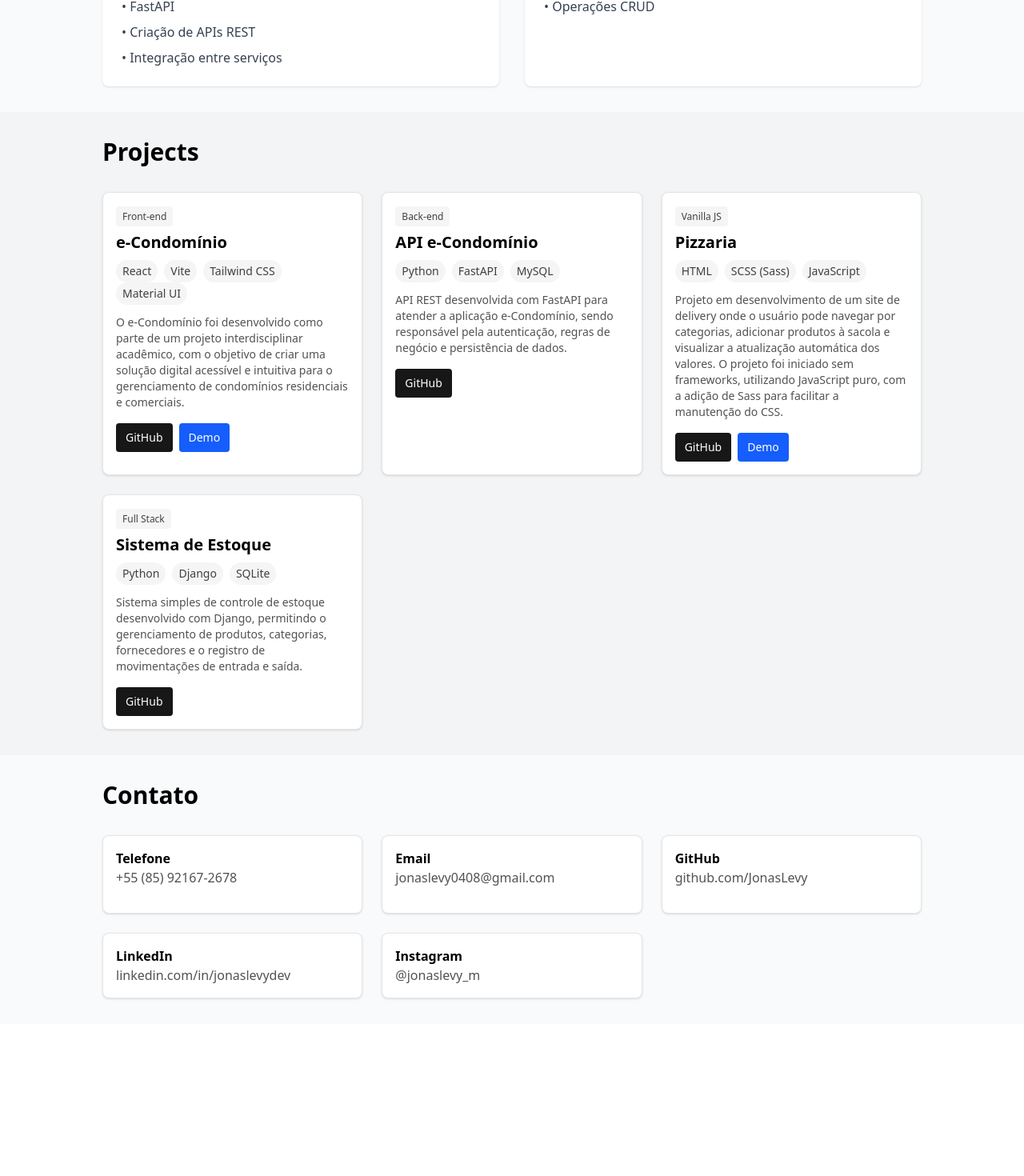
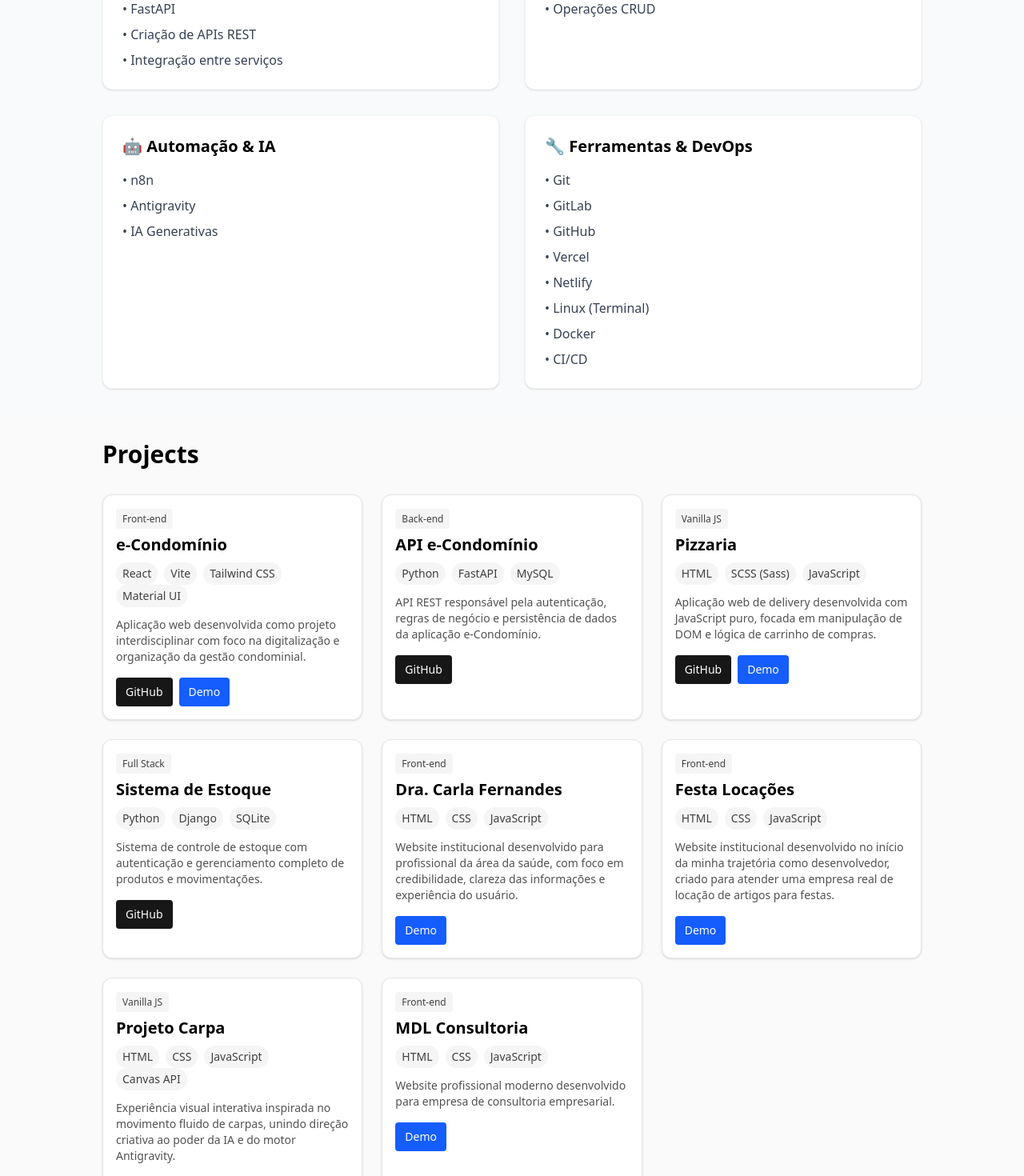
Before and after one commit to JonasLevy/portfolio, a React (Vite) app: page / in a window 1280 px wide. Shown: the part 1132-2602 px from the top of the page at 80% size. Before the commit the page ends 2412 px from the top, so only its background shows below. Built offline with nearby package versions, Linux system fonts and the light colour scheme.

Commit message:
atualizações

```diff
--- a/src/App.tsx
+++ b/src/App.tsx
@@ -7,7 +7,7 @@ import Contact from "./components/Contact";
 
 function App() {
   return (
-    <div className="w-full min-h-screen bg-gray-100">
+    <div className="w-full min-h-screen bg-[#fafafa]">
       <Header />
       <About />
       <Skills />
--- a/src/components/Contact.tsx
+++ b/src/components/Contact.tsx
@@ -26,9 +26,9 @@ const Contact: React.FC = () => {
       },
       {
         label: "Instagram",
-        value: "@jonaslevy_m",
+        value: "@jonaslevydev",
         icon: "📸",
-        url: "https://instagram.com/jonaslevy_m",
+        url: "https://instagram.com/jonaslevydev",
       },
     ];
 
--- a/src/components/Header.tsx
+++ b/src/components/Header.tsx
@@ -1,6 +1,6 @@
 const Header = () => {
   return (
-    <header className="pt-4 pb-4 pl-8 pr-8 w-full flex justify-between items-center bg-gray-300 rounded-b-xl max-md:flex-col gap-2">
+    <header className="sticky top-0 z-50 pt-4 pb-4 pl-8 pr-8 w-full flex justify-between items-center bg-gray-300 rounded-b-xl max-md:flex-col gap-2 shadow-sm">
       <div>
         <h1 className=" text-3xl font-bold">Jonas Levy</h1>
       </div>
--- a/src/components/Projects.tsx
+++ b/src/components/Projects.tsx
@@ -1,34 +1,46 @@
-import type { FC } from "react";
+import { type FC, useEffect, useRef, useState } from "react";
 import { projects } from "../data/projects";
 
-export type Project = {
-  id: number;
-  category: "Front-end" | "Back-end" | "Vanilla JS" | "Full Stack";
-  title: string;
-  description: string;
-  role?: string;
-  stack: string[];
-  features: string[];
-  github: string;
-  deploy?: string;
-  image?: string;
-  docs?: string;
-};
+export const Projects: FC = () => {
+  const [isVisible, setIsVisible] = useState(false);
+  const sectionRef = useRef<HTMLElement>(null);
 
+  useEffect(() => {
+    const observer = new IntersectionObserver(
+      ([entry]) => {
+        if (entry.isIntersecting) {
+          setIsVisible(true);
+          observer.unobserve(entry.target);
+        }
+      },
+      { threshold: 0.1 }
+    );
 
-// projects moved to `src/data/projects.ts`
+    if (sectionRef.current) {
+      observer.observe(sectionRef.current);
+    }
 
+    return () => observer.disconnect();
+  }, []);
 
-export const Projects: FC = () => {
   return (
-    <section id="projects" className="w-full pt-8 pb-8 pl-8 pr-8 md:pl-32 md:pr-32 flex flex-col justify-between items-start">
+    <section
+      ref={sectionRef}
+      id="projects"
+      className="w-full pt-8 pb-8 pl-8 pr-8 md:pl-32 md:pr-32 flex flex-col justify-between items-start"
+    >
       <h2 className="text-3xl font-bold mb-8">Projects</h2>
 
       <div className="w-full grid grid-cols-1 sm:grid-cols-2 lg:grid-cols-3 gap-6">
-        {projects.map((project) => (
+        {projects.map((project, index) => (
           <article
             key={project.id}
-            className="bg-white rounded-lg shadow-sm overflow-hidden border border-neutral-200"
+            style={{
+              transitionDelay: `${index * 100}ms`,
+              opacity: isVisible ? 1 : 0,
+              transform: isVisible ? 'translateY(0)' : 'translateY(20px)'
+            }}
+            className="bg-white rounded-xl shadow-sm overflow-hidden border border-neutral-200 transition-all duration-700 ease-out hover:-translate-y-1 hover:shadow-md"
           >
             <div className="p-4">
               <div className="mb-2">
@@ -73,17 +85,6 @@ export const Projects: FC = () => {
                     Demo
                   </a>
                 )}
-
-                {project.docs && (
-                  <a
-                    href={project.docs}
-                    target="_blank"
-                    rel="noopener noreferrer"
-                    className="inline-block px-3 py-2 bg-neutral-200 text-neutral-800 rounded hover:opacity-90 text-sm"
-                  >
-                    Docs
-                  </a>
-                )}
               </div>
             </div>
           </article>
--- a/src/components/Skills.tsx
+++ b/src/components/Skills.tsx
@@ -1,3 +1,5 @@
+import { useEffect, useRef, useState } from "react";
+
 interface Skill {
     category: string;
     icon: string;
@@ -8,7 +10,8 @@ const skillsData: Skill[] = [
     {
         category: "Linguagens & Fundamentos",
         icon: "💻",
-        skills: ["JavaScript (ES6+)", "Python", "Lógica de programação"],
+        skills: ["JavaScript (ES6+)", "Python", "Lógica de programação", "POO",
+        "Design Patterns (Padrões de Projeto)"],
     },
     {
         category: "Front-end",
@@ -39,24 +42,71 @@ const skillsData: Skill[] = [
         icon: "🗄️",
         skills: ["MySQL", "PostgreSQL", "Modelagem relacional", "Operações CRUD"],
     },
+    {
+      category: "Automação & IA",
+      icon: "🤖",
+      skills: ["n8n", "Antigravity", "IA Generativas"],
+    },
+    {
+        category: "Ferramentas & DevOps",
+        icon: "🔧",
+        skills: [
+            "Git",
+            "GitLab",
+            "GitHub",
+            "Vercel",
+            "Netlify",
+            "Linux (Terminal)",
+            "Docker",
+            "CI/CD",
+
+        ],
+    },
 ];
 
 export const Skills = () => {
+    const [isVisible, setIsVisible] = useState(false);
+    const sectionRef = useRef<HTMLElement>(null);
+
+    useEffect(() => {
+        const observer = new IntersectionObserver(
+            ([entry]) => {
+                if (entry.isIntersecting) {
+                    setIsVisible(true);
+                    observer.unobserve(entry.target);
+                }
+            },
+            { threshold: 0.1 }
+        );
+
+        if (sectionRef.current) {
+            observer.observe(sectionRef.current);
+        }
+
+        return () => observer.disconnect();
+    }, []);
+
     return (
       <section
+        ref={sectionRef}
         id="skills"
         className="w-full  pt-8 pb-8 pl-32 pr-32 bg-gray-50 max-md:pl-8 max-md:pr-8"
       >
         <div className="max-w-6xl mx-auto">
           <h2 className="text-3xl font-bold mb-8 ">Habilidades</h2>
           <div className="grid grid-cols-1 md:grid-cols-2 gap-8">
-            {skillsData.map((category) => (
+            {skillsData.map((category, index) => (
               <div
                 key={category.category}
-                className="bg-white rounded-lg p-6 shadow"
+                style={{
+                    transitionDelay: `${index * 150}ms`,
+                    opacity: isVisible ? 1 : 0,
+                    transform: isVisible ? 'translateY(0)' : 'translateY(20px)'
+                }}
+                className="bg-white rounded-xl p-6 shadow-sm border border-neutral-100 transition-all duration-700 ease-out hover:-translate-y-1 hover:shadow-md"
               >
                 <h3 className="text-xl font-semibold mb-4">
-                  {category.category}
+                   {category.icon} {category.category}
                 </h3>
                 <ul className="space-y-2">
                   {category.skills.map((skill) => (
--- a/src/data/projects.ts
+++ b/src/data/projects.ts
@@ -17,13 +17,14 @@ export const projects: Project[] = [
     category: "Front-end",
     title: "e-Condomínio",
     description:
-      "O e-Condomínio foi desenvolvido como parte de um projeto interdisciplinar acadêmico, com o objetivo de criar uma solução digital acessível e intuitiva para o gerenciamento de condomínios residenciais e comerciais.",
-    role: "Líder e Tech Lead da equipe, além de idealizador do projeto.",
+      "Aplicação web desenvolvida como projeto interdisciplinar com foco na digitalização e organização da gestão condominial.",
+    role: "Líder técnico e idealizador do projeto.",
     stack: ["React", "Vite", "Tailwind CSS", "Material UI"],
     features: [
       "Interface responsiva",
       "Componentização",
       "Consumo de API REST",
+      "Arquitetura organizada por features",
     ],
     github:
       "https://github.com/JonasLevy/projeto-interdisciplinar-certificacao-uniateneu",
@@ -35,12 +36,13 @@ export const projects: Project[] = [
     category: "Back-end",
     title: "API e-Condomínio",
     description:
-      "API REST desenvolvida com FastAPI para atender a aplicação e-Condomínio, sendo responsável pela autenticação, regras de negócio e persistência de dados.",
+      "API REST responsável pela autenticação, regras de negócio e persistência de dados da aplicação e-Condomínio.",
     stack: ["Python", "FastAPI", "MySQL"],
     features: [
-      "Autenticação com JWT (OAuth2)",
-      "APIs REST documentadas",
-      "Regras de negócio",
+      "Autenticação JWT (OAuth2)",
+      "Estrutura RESTful",
+      "Validação de dados",
+      "Documentação automática (Swagger)",
     ],
     github: "https://github.com/JonasLevy/api-eCondominio",
   },
@@ -50,12 +52,13 @@ export const projects: Project[] = [
     category: "Vanilla JS",
     title: "Pizzaria",
     description:
-      "Projeto em desenvolvimento de um site de delivery onde o usuário pode navegar por categorias, adicionar produtos à sacola e visualizar a atualização automática dos valores. O projeto foi iniciado sem frameworks, utilizando JavaScript puro, com a adição de Sass para facilitar a manutenção do CSS.",
+      "Aplicação web de delivery desenvolvida com JavaScript puro, focada em manipulação de DOM e lógica de carrinho de compras.",
     stack: ["HTML", "SCSS (Sass)", "JavaScript"],
     features: [
-      "Manipulação do DOM",
+      "Manipulação avançada de DOM",
       "Lógica de carrinho",
       "Atualização dinâmica de valores",
+      "Organização modular do código",
     ],
     github: "https://github.com/JonasLevy/pizzaria-javaScript-vanilla",
     deploy:
@@ -67,13 +70,86 @@ export const projects: Project[] = [
     category: "Full Stack",
     title: "Sistema de Estoque",
     description:
-      "Sistema simples de controle de estoque desenvolvido com Django, permitindo o gerenciamento de produtos, categorias, fornecedores e o registro de movimentações de entrada e saída.",
+      "Sistema de controle de estoque com autenticação e gerenciamento completo de produtos e movimentações.",
     stack: ["Python", "Django", "SQLite"],
     features: [
       "CRUD completo",
-      "Controle de movimentações",
-      "Organização baseada no padrão MVC do Django",
+      "Controle de entrada e saída",
+      "Admin nativo do Django",
+      "Organização seguindo padrão MTV",
     ],
     github: "https://github.com/JonasLevy/gestao-estoque-django",
   },
+
+  {
+    id: 5,
+    category: "Front-end",
+    title: "Dra. Carla Fernandes",
+    description:
+      "Website institucional desenvolvido para profissional da área da saúde, com foco em credibilidade, clareza das informações e experiência do usuário.",
+    role: "Desenvolvimento completo do layout e implementação.",
+    stack: ["HTML", "CSS", "JavaScript"],
+    features: [
+      "Layout responsivo",
+      "Design focado em conversão",
+      "Estrutura semântica",
+      "Otimização básica de SEO",
+    ],
+    github: "",
+    deploy: "https://dracarlafernandes.com.br/",
+  },
+
+  {
+    id: 6,
+    category: "Front-end",
+    title: "Festa Locações",
+    description:
+      "Website institucional desenvolvido no início da minha trajetória como desenvolvedor, criado para atender uma empresa real de locação de artigos para festas.",
+    role: "Responsável por todo o desenvolvimento e publicação do projeto.",
+    stack: ["HTML", "CSS", "JavaScript"],
+    features: [
+      "Estrutura semântica em HTML",
+      "Layout responsivo",
+      "Organização básica de estilos",
+      "Deploy em hospedagem estática",
+    ],
+    github: "",
+    deploy: "https://festaloc-v1.surge.sh/",
+  },
+
+  {
+    id: 7,
+    category: "Vanilla JS",
+    title: "Projeto Carpa",
+    description:
+      "Experiência visual interativa inspirada no movimento fluido de carpas, unindo direção criativa ao poder da IA e do motor Antigravity.",
+    role: "Idealização, design e desenvolvimento.",
+    stack: ["HTML", "CSS", "JavaScript", "Canvas API"],
+    features: [
+      "Seção Hero 'Zen Tech' de alta performance",
+      "Animações fluidas e orgânicas",
+      "Experiência de usuário imersiva",
+      "Desenvolvido com auxílio de IA (Antigravity)",
+    ],
+    github: "https://github.com/JonasLevy/carpa",
+    deploy: "https://carpa-tawny.vercel.app/",
+  },
+
+  {
+    id: 8,
+    category: "Front-end",
+    title: "MDL Consultoria",
+    description:
+      "Website profissional moderno desenvolvido para empresa de consultoria empresarial.",
+    role: "Desenvolvimento full-cycle (concepção, domínio e hospedagem).",
+    stack: ["HTML", "CSS", "JavaScript"],
+    features: [
+      "Design corporativo premium",
+      "Otimização de performance e SEO",
+      "Gestão completa de infraestrutura",
+      "Interface responsiva e profissional",
+    ],
+    github: "",
+    deploy: "https://mdlconsultoria.com.br",
+  },
 ];
```
